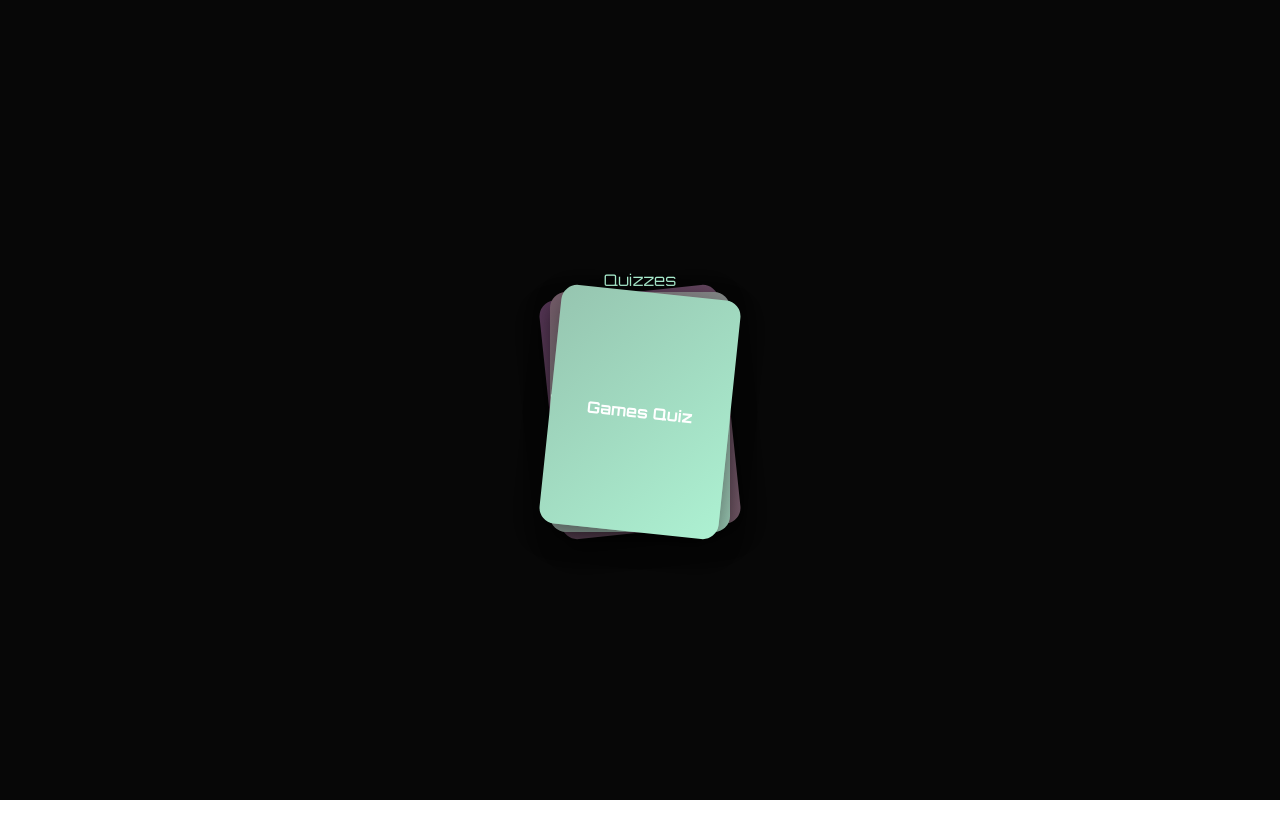
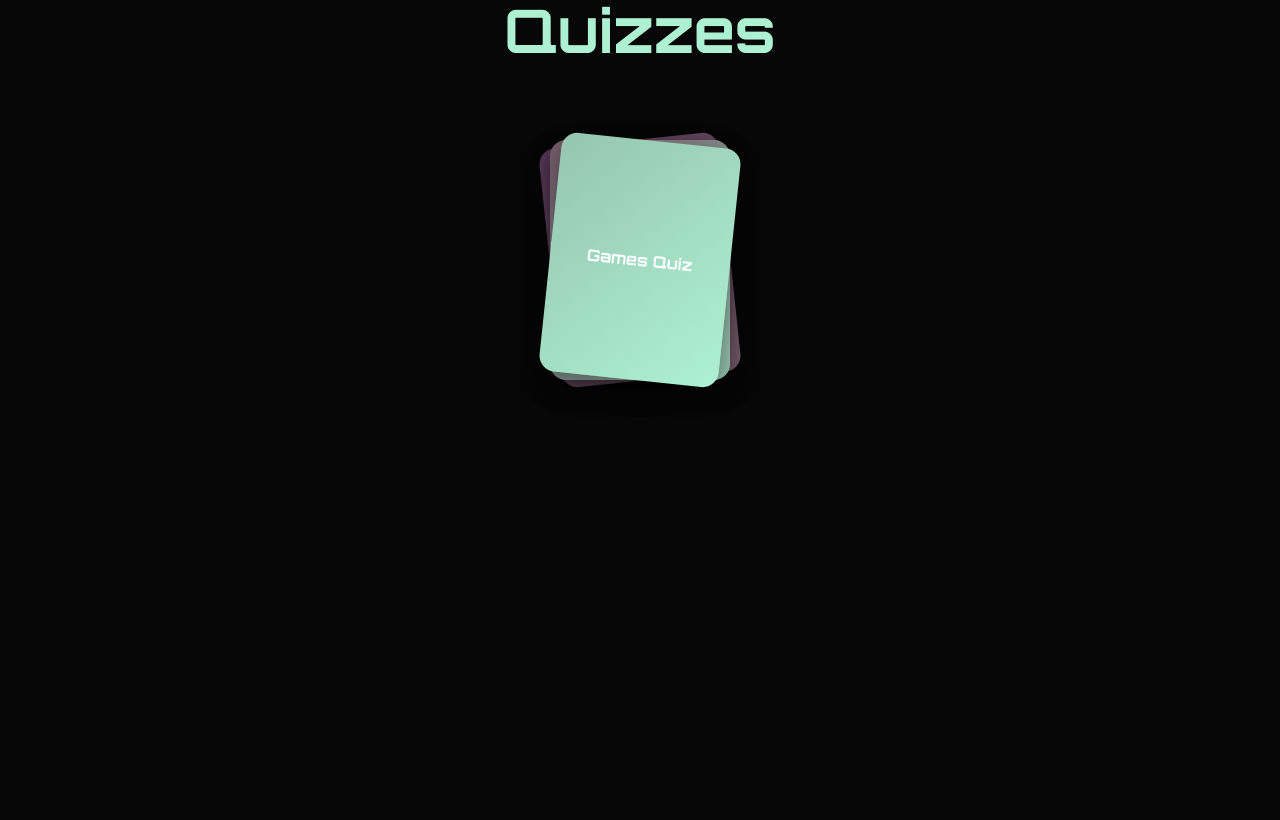
Before and after one commit to AislinnMyths/quiz, a React (Vite) app: page / in a window 1280 px wide. Built offline with nearby package versions, Linux system fonts and the light colour scheme.

Commit message:
style(ui): :lipstick: adjusting the positioning of tiles and cards

```diff
--- a/src/home.jsx
+++ b/src/home.jsx
@@ -4,12 +4,12 @@ export default function Categories({ onSelect, category }) {
   return (
     <>
       <section
-        className="topSection flex flex-col items-center justify-center min-h-screen"
+        className="topSection flex flex-col items-center justify-around min-h-screen pb-110"
         id="top"
       >
         <div className="hero"></div>
         <div>
-          <h1>Quizzes</h1>
+          <h1 className="text-mint text-6xl font-bold mb-20">Quizzes</h1>
         </div>
 
         <div className="stack">
--- a/src/results.jsx
+++ b/src/results.jsx
@@ -14,12 +14,12 @@ export default function Results({ score, onSelect, category }) {
   };
 
   return (
-    <div className="flex flex-col items-center min-h-screen py-24">
+    <div className="flex flex-col items-center min-h-screen justify-around pb-90">
       <p className="text-mint text-3xl font-bold">
         you got {percentage}% correct{" "}
       </p>
 
-      <div className="stack mt-60">
+      <div className="stack mb-12">
         {otherCathegories.map((cat) => (
           <div
             key={cat}
```
